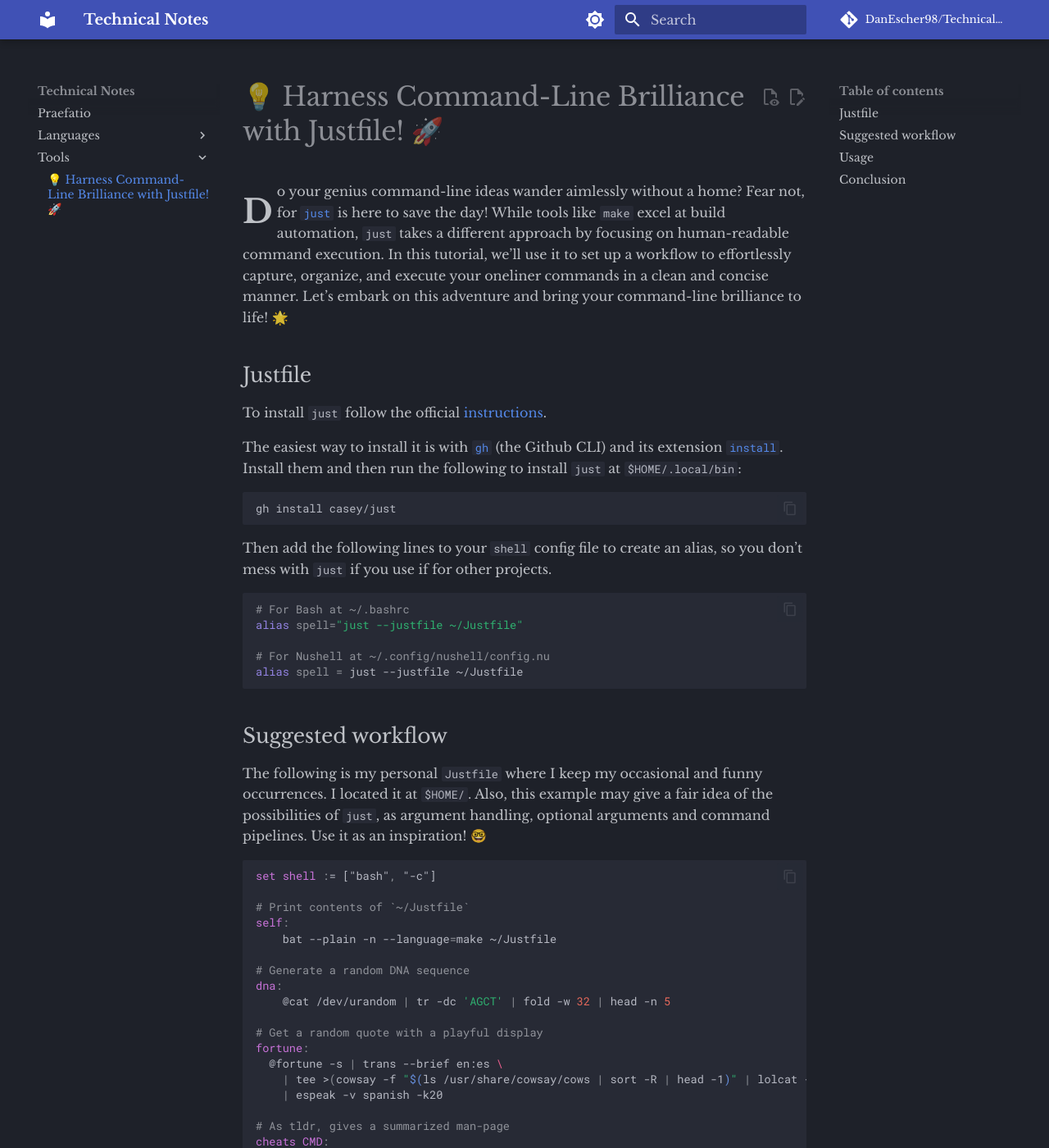
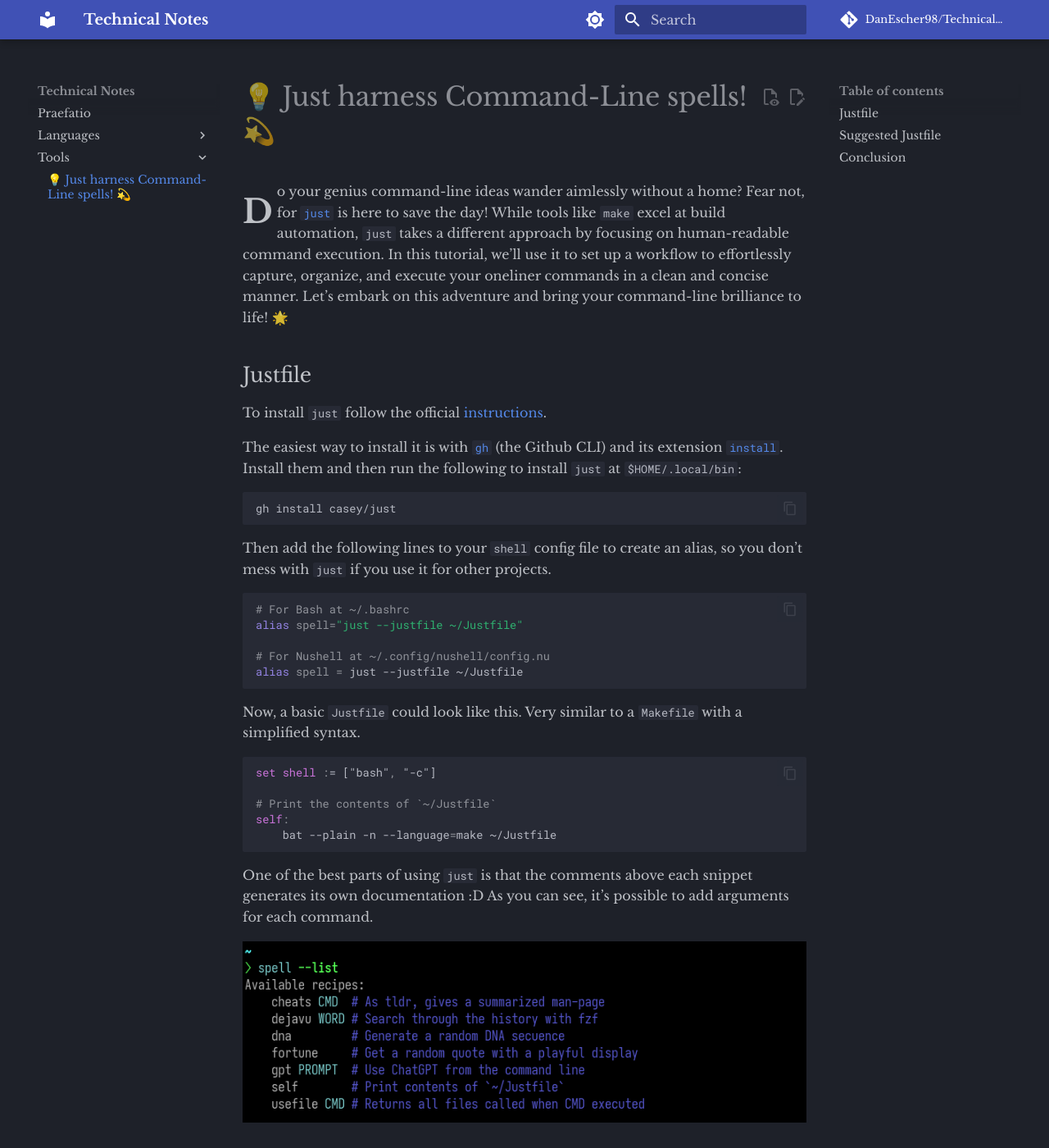
Before and after one commit to DanEscher98/TechnicalNotes, an MkDocs documentation site: the page built from docs/Tools/JustfileSpells.md, in a window 1280 px wide and 1400 px high. Shown: the whole window at 82% size. Built offline with MkDocs 1.6.1 and Material for MkDocs 9.7.7, drawn with Linux system fonts in a browser that asks for light colours; comment, search, counter and statistics services are not loaded; some of the changed text lies outside the part shown.

Commit message:
modified:   SUMMARY.md 	new file:   docs/Languages/LearnVerilog/1_setup.md 	new file:   docs/Languages/LearnVerilog/index.md 	modified:   docs/Tools/JustfileSpells.md

````diff
--- a/docs/Tools/JustfileSpells.md
+++ b/docs/Tools/JustfileSpells.md
@@ -1,4 +1,4 @@
-# 💡 Harness Command-Line Brilliance with Justfile! 🚀
+# 💡 Just harness Command-Line spells! 💫
 
 Do your genius command-line ideas wander aimlessly without a home? Fear not,
 for [`just`](https://github.com/casey/just) is here to save the day! While
@@ -7,8 +7,6 @@ by focusing on human-readable command execution. In this tutorial, we'll use it
 to set up a workflow to effortlessly capture, organize, and execute your
 oneliner commands in a clean and concise manner. Let's embark on this adventure
 and bring your command-line brilliance to life! 🌟
-
-
 
 ## Justfile
 
@@ -25,7 +23,7 @@ gh install casey/just
 ```
 
 Then add the following lines to your `shell` config file to create an alias, so
-you don't mess with `just` if you use if for other projects.
+you don't mess with `just` if you use it for other projects.
 
 ```bash
 # For Bash at ~/.bashrc
@@ -35,14 +33,31 @@ alias spell="just --justfile ~/Justfile"
 alias spell = just --justfile ~/Justfile
 ```
 
-## Suggested workflow
+Now, a basic `Justfile` could look like this. Very similar to a `Makefile` with
+a simplified syntax.
+
+```makefile
+set shell := ["bash", "-c"]
+
+# Print the contents of `~/Justfile`
+self:
+    bat --plain -n --language=make ~/Justfile
+```
+
+One of the best parts of using `just` is that the comments above each snippet
+generates its own documentation :D As you can see, it's possible to add
+arguments for each command.
+
+![just list](img/spells-a.png)
+
+## Suggested Justfile
 
 The following is my personal `Justfile` where I keep my occasional and funny
 occurrences. I located it at `$HOME/`. Also, this example may give a fair idea
 of the possibilities of `just`, as argument handling, optional arguments and
 command pipelines. Use it as an inspiration! 🤓
 
-```make
+```makefile
 set shell := ["bash", "-c"]
 
 # Print contents of `~/Justfile`
@@ -80,21 +95,6 @@ gpt PROMPT:
     --volume gpt-cache:/tmp/shell_gpt ghcr.io/ther1d/shell_gpt "{{PROMPT}}"
 ```
 
-In the previous `Justfile` I've used a couple of commands that I encorage you to checkout ✨:
-
-- [`bat`](https://github.com/sharkdp/bat) A `cat(1)` clone with wings
-- [`lolcat`](https://github.com/busyloop/lolcat) Rainbows and unicorns!
-- [`fzf`](https://github.com/junegunn/fzf) A command-line fuzzy finder
-- [`espeak`](https://github.com/espeak-ng/espeak-ng) A speech synthesizer
-- [`podman`](https://podman.io/) A daemonless tool to manage containers
-
-## Usage
-
-One of the best parts of using `just` is that the comments above each snippet
-generates its own documentation :D
-
-![just list](img/spells-a.png)
-
 Now you'll have a convenient place where to put all those pilgrim ideas
 
 ![spell-b](img/spells-b.png)
@@ -102,6 +102,17 @@ Now you'll have a convenient place where to put all those pilgrim ideas
 ![spell-d](img/spells-d.png)
 ![spell-e](img/spells-e.png)
 
+
 ## Conclusion
 
-Hope you've enjoyed this tutorial. For further details the [`just` official docs](). Happy scripting!
+In the previous `Justfile` I've used a couple of commands that I encorage you
+to checkout ✨:
+
+* [`bat`](https://github.com/sharkdp/bat) A `cat(1)` clone with wings
+* [`lolcat`](https://github.com/busyloop/lolcat) Rainbows and unicorns!
+* [`fzf`](https://github.com/junegunn/fzf) A command-line fuzzy finder
+* [`espeak`](https://github.com/espeak-ng/espeak-ng) A speech synthesizer
+* [`podman`](https://podman.io/) A daemonless tool to manage containers
+
+Hope you've enjoyed this tutorial. For further details the `just` official
+docs. Happy scripting!
````
Also changed, not shown: SUMMARY.md (+1 -0 lines), docs/Languages/LearnVerilog/1_setup.md (added, +4 -0 lines), docs/Languages/LearnVerilog/index.md (added, +3 -0 lines).
